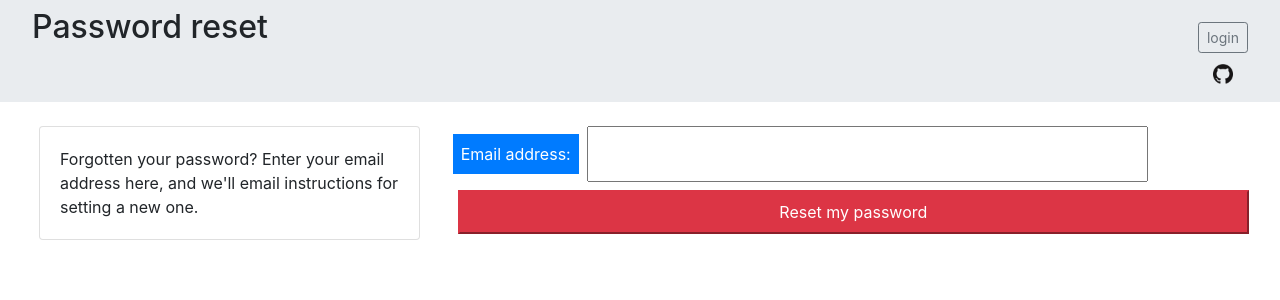
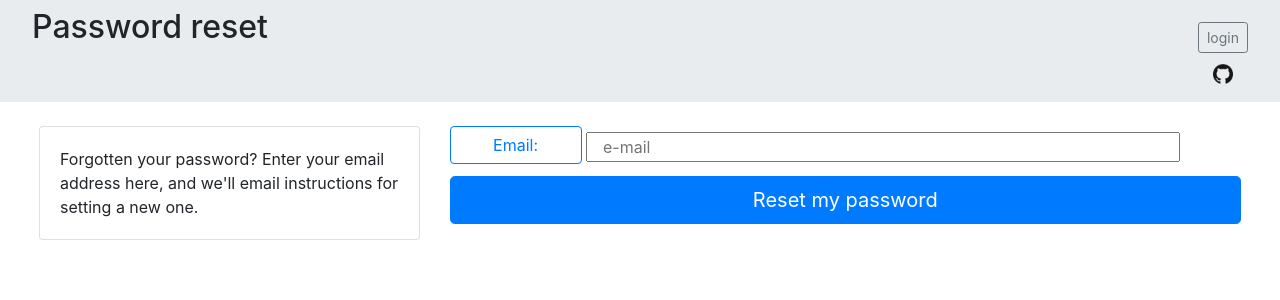
Before and after one commit to parmentelat/nbhosting, a Django app: page /accounts/password_reset/ in a window 1280 px wide. Shown: the top 300 px of the page. Run offline with Django 3.2, Linux system fonts and the light colour scheme; some libraries are stand-ins or nearby versions.

Commit message:
align look and feel of password reset form with the login's one

```diff
--- a/django/templates/registration/password_reset_form.html
+++ b/django/templates/registration/password_reset_form.html
@@ -9,15 +9,16 @@ nbhosting password reset
 {% block content_title %}<h1>{{ title }}</h1>{% endblock %}
 {% block content %}
 
-<style>
-.all-width {
-    width: 100%;
-}
-input[type="email"] {
-    width: 70%;
-
-}
-</style>
+<script>
+$(function() {
+    $(".box>label").addClass("col-md-2")
+        .addClass("btn").addClass("btn-outline-primary")
+        ;
+    $(".box>input").addClass("col-md-9");
+    $("input#id_email")
+        .attr("placeholder", "e-mail");
+})
+</script>
 
 <div class="row p-4">
     <div class="col-md-4">
@@ -30,17 +31,13 @@ input[type="email"] {
     </div>
     <div class="col-md-8">
         <form method="post">{% csrf_token %}
-            <fieldset class="module aligned">
-                <div class="form-row field-email">
-                    {{ form.email.errors }}
-                    <label class="btn-primary p-2 m-2" for="id_email">
-                        Email address:
-                    </label>
-                    {{ form.email }}
-                </div>
-                <input class="p-2 m-2 btn-danger all-width"
-                type="submit" value="Reset my password">
-            </fieldset>
+            <div class="box">
+                {{ form.email.errors }}
+                {{ form.email.label_tag }}
+                {{ form.email }}
+                <button id='submit' class="btn btn-lg btn-primary btn-block mt-1"
+                    type="submit">Reset my password</button>
+            </div>
         </form>
     </div>
 </div>
```
Also changed, not shown: django/templates/registration/login.html (+1 -13 lines).
